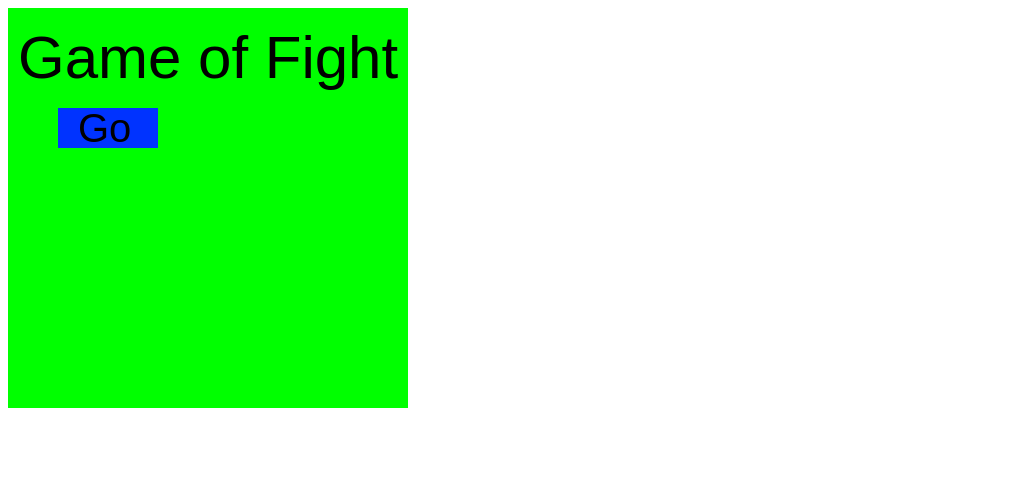
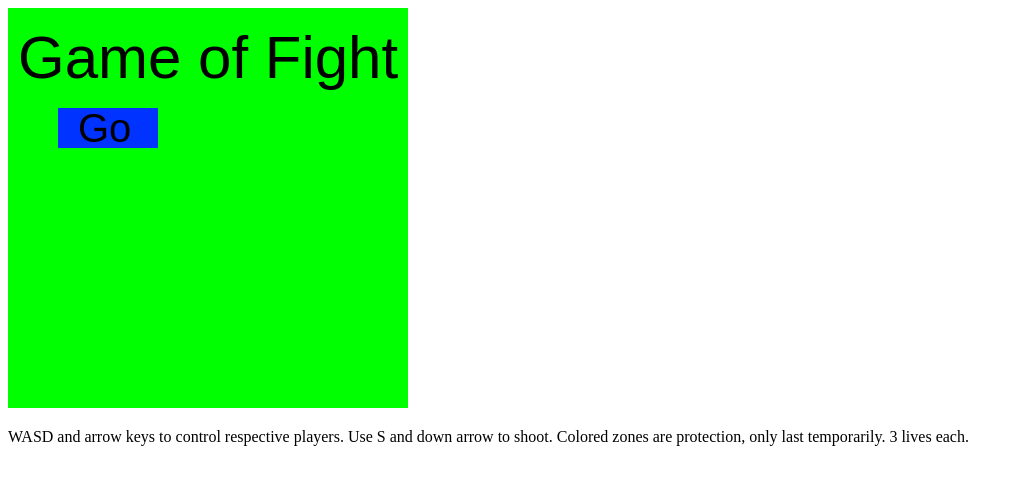
Before and after one commit to Zasharan2/GoF, a plain HTML site: page index.html in a window 1280 px wide. Shown: the whole page, without its empty margins (0-1023 px from the left). Drawn offline with Linux system fonts and the light colour scheme.

Commit message:
Update index.html

```diff
--- a/index.html
+++ b/index.html
@@ -5,6 +5,7 @@
     </head>
     <body>
         <canvas id = "gameCanvas" width = "400" height = "400"></canvas>
+        <p>WASD and arrow keys to control respective players. Use S and down arrow to shoot. Colored zones are protection, only last temporarily. 3 lives each.</p>
         <script src = "gof.js"></script>
     </body>
 </html>
```
